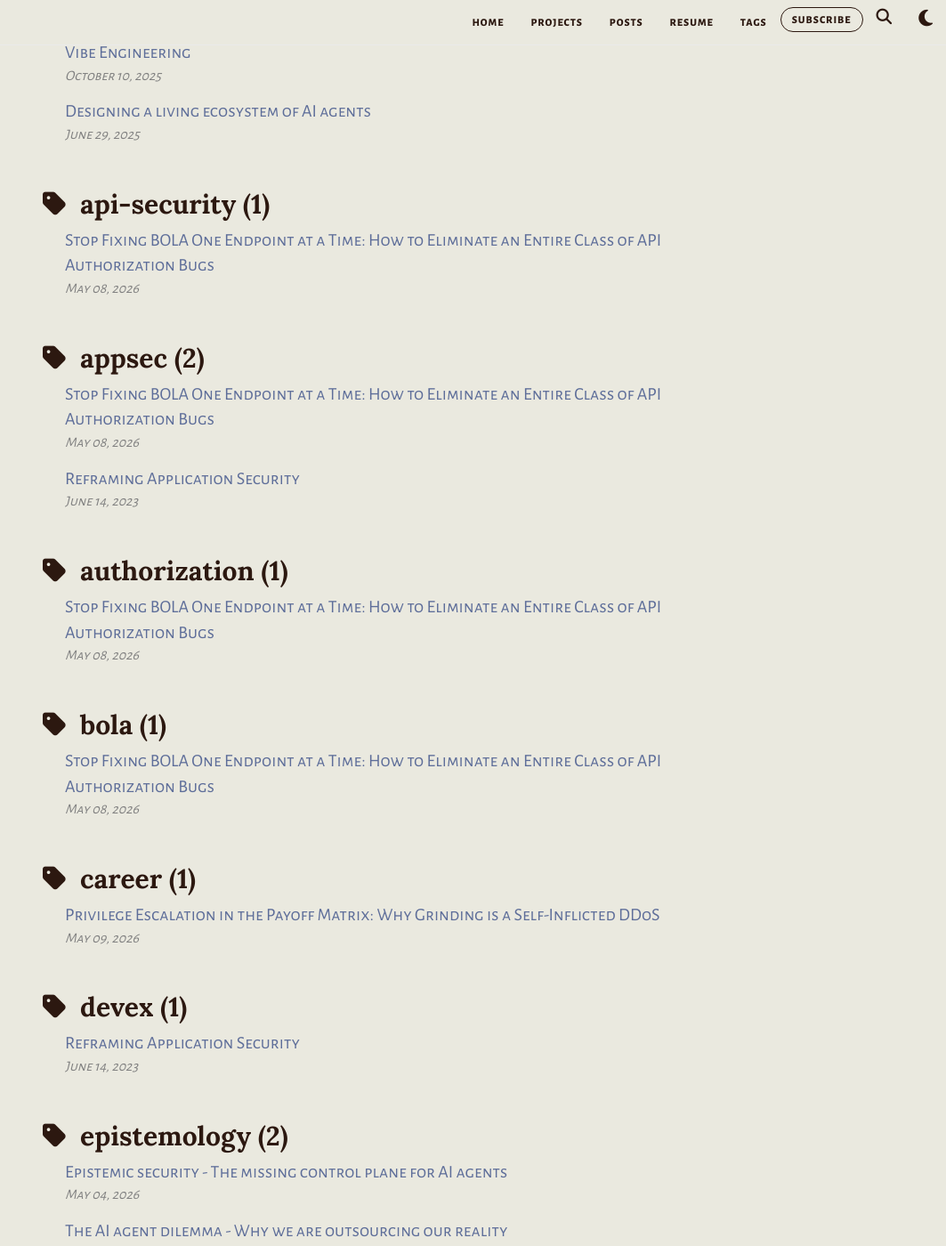
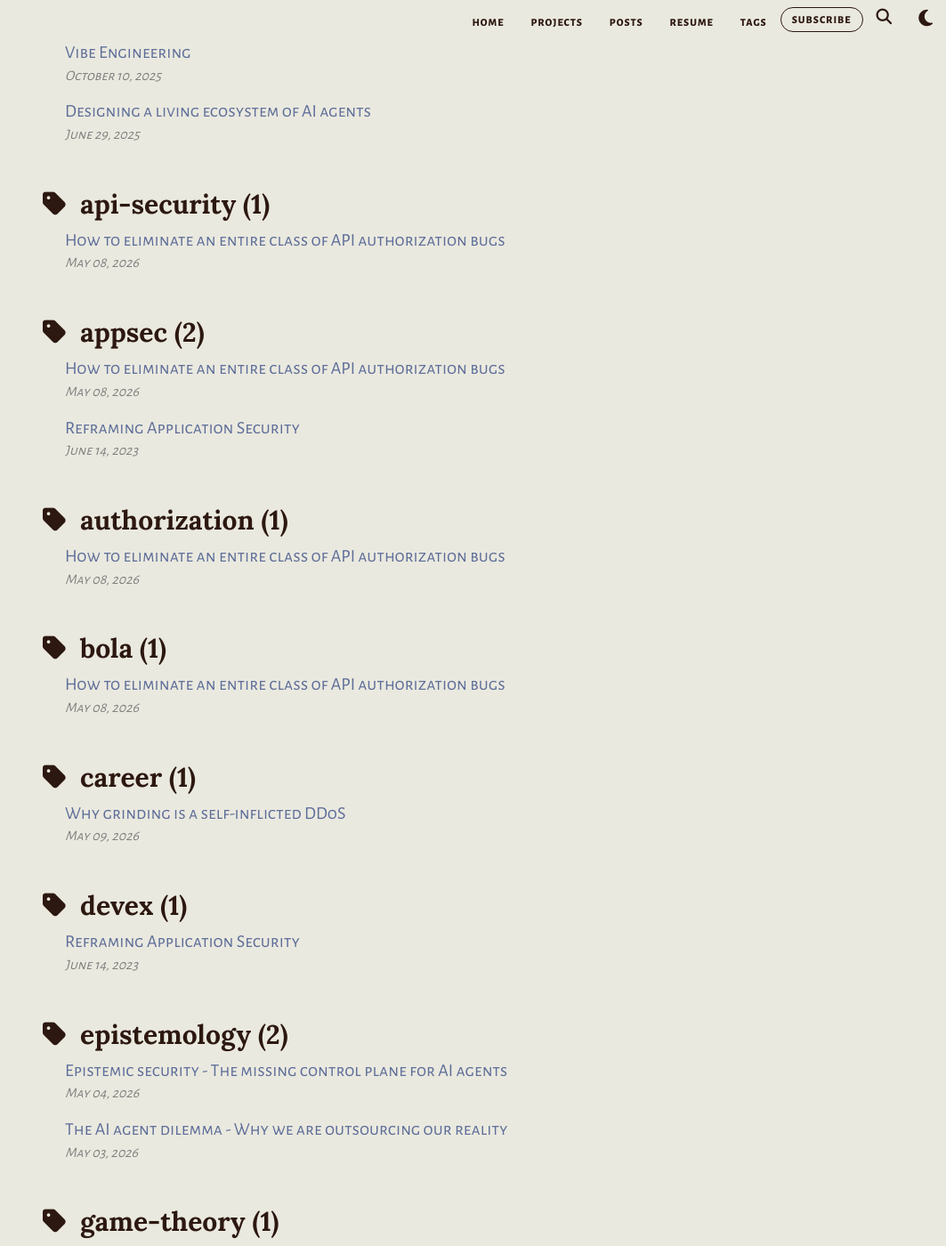
Before and after one commit to themayursinha/blog, a Jekyll site: the page built from tags.html, in a window 1280 px wide and 1400 px high, scrolled down 1528 px. Shown: the whole window at 89% size, without its empty margins (217-1280 px from the left). Built offline with Jekyll 4.4.1, drawn with Linux system fonts in a browser that asks for light colours; some of the changed text lies outside the part shown.

Commit message:
fixing the title

```diff
--- a/_posts/2026-05-08-stop-fixing-bola-one-endpoint-at-a-time.md
+++ b/_posts/2026-05-08-stop-fixing-bola-one-endpoint-at-a-time.md
@@ -1,6 +1,6 @@
 ---
 layout: post
-title: "Stop Fixing BOLA One Endpoint at a Time: How to Eliminate an Entire Class of API Authorization Bugs"
+title: "How to eliminate an entire class of API authorization bugs"
 date: 2026-05-08
 categories: [security]
 tags: [security, appsec, api-security, authorization, bola]
--- a/_posts/2026-05-09-privilege-escalation-in-the-payoff-matrix.md
+++ b/_posts/2026-05-09-privilege-escalation-in-the-payoff-matrix.md
@@ -1,6 +1,6 @@
 ---
 layout: post
-title: "Privilege Escalation in the Payoff Matrix: Why Grinding is a Self-Inflicted DDoS"
+title: "Why grinding is a self-inflicted DDoS"
 date: 2026-05-09
 categories: [engineering]
 tags: [game-theory, career, systems-thinking, leverage]
```
